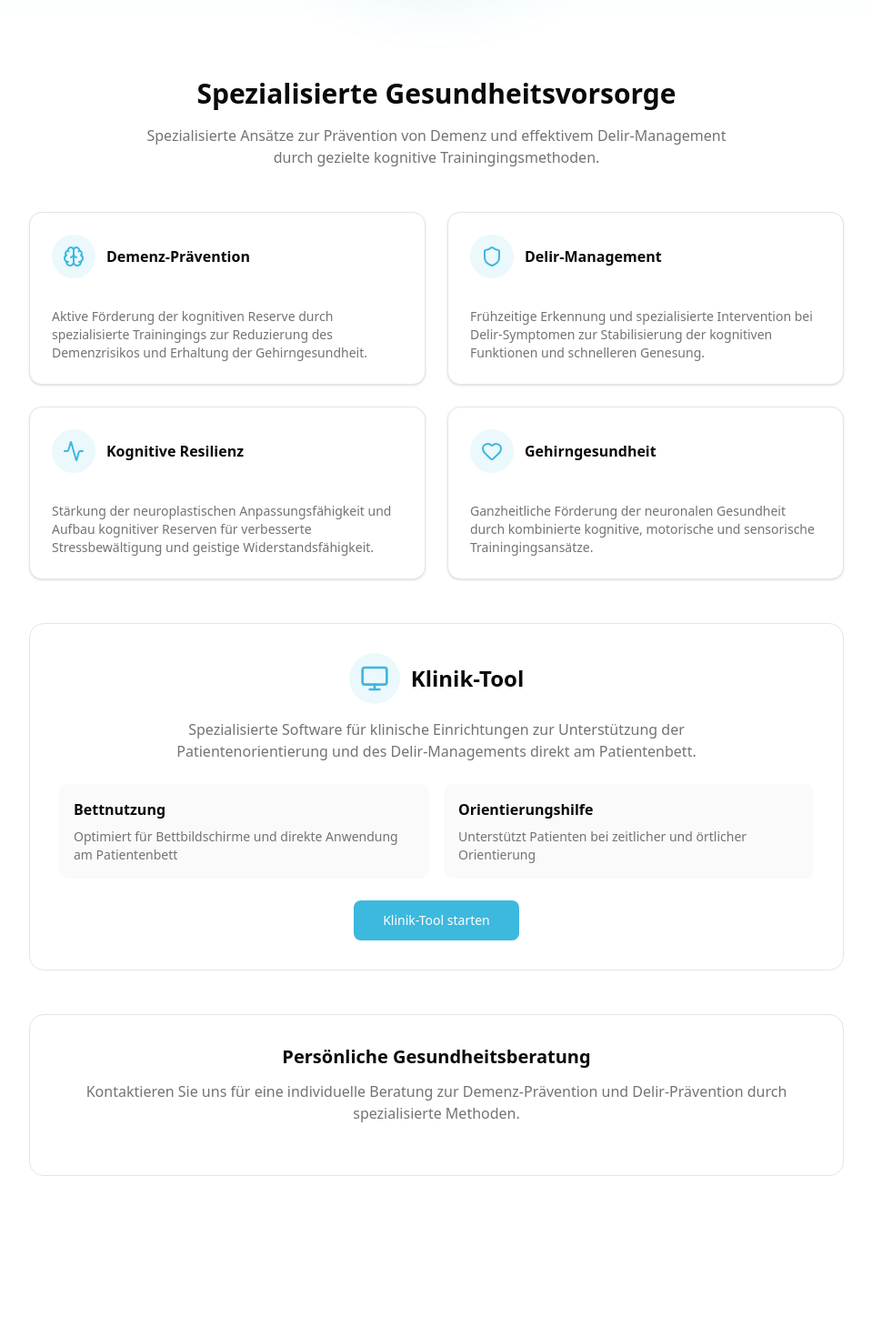
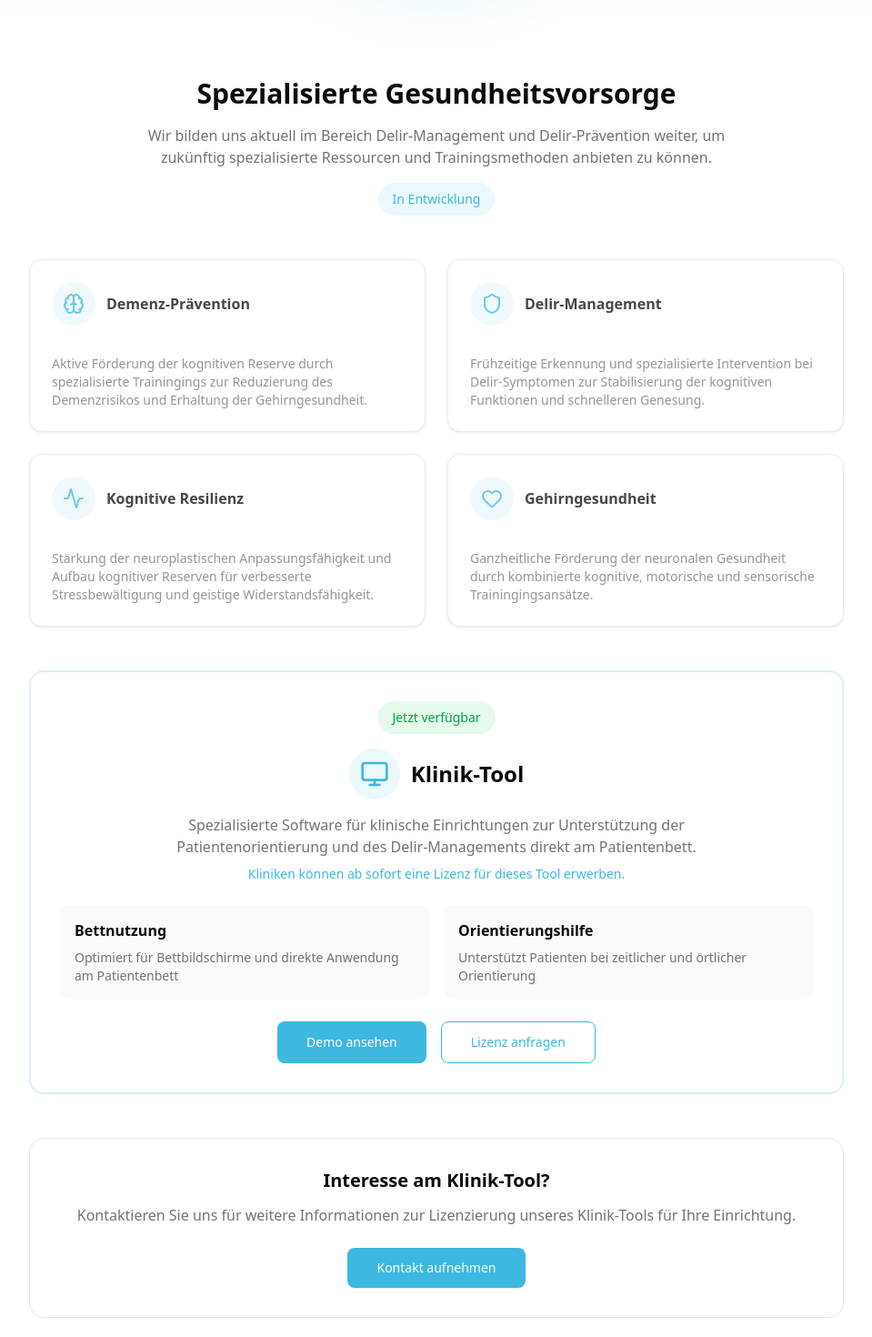
Before and after one commit to oliviajools/provoid-website-de, a Next.js app: page /health in a window 1280 px wide. Shown: the part 600-2070 px from the top of the page at 91% size, without its empty margins (160-1119 px from the left). Built offline with nearby package versions, Linux system fonts and the light colour scheme.

Commit message:
Health-Seite: Weiterbildungshinweis und Klinik-Tool Lizenzierung

```diff
--- a/app/health/page.tsx
+++ b/app/health/page.tsx
@@ -49,13 +49,16 @@ export default function HealthPage() {
         <div className="mx-auto max-w-4xl">
           <div className="text-center mb-12">
             <h2 className="text-2xl md:text-3xl font-bold mb-4">Spezialisierte Gesundheitsvorsorge</h2>
-            <p className="text-muted-foreground max-w-2xl mx-auto">
-              Spezialisierte Ansätze zur Prävention von Demenz und effektivem Delir-Management
-              durch gezielte kognitive Trainingingsmethoden.
+            <p className="text-muted-foreground max-w-2xl mx-auto mb-4">
+              Wir bilden uns aktuell im Bereich Delir-Management und Delir-Prävention weiter,
+              um zukünftig spezialisierte Ressourcen und Trainingsmethoden anbieten zu können.
             </p>
+            <div className="inline-block px-4 py-2 rounded-full bg-primary/10 text-primary text-sm font-medium">
+              In Entwicklung
+            </div>
           </div>
 
-          <div className="grid gap-6 md:grid-cols-2">
+          <div className="grid gap-6 md:grid-cols-2 opacity-75">
             <Card>
               <CardHeader>
                 <div className="flex items-center gap-3">
@@ -126,17 +129,23 @@ export default function HealthPage() {
           </div>
 
           {/* Klinik-Tool Section */}
-          <div className="mt-12 p-8 rounded-2xl border bg-card">
+          <div className="mt-12 p-8 rounded-2xl border-2 border-primary/20 bg-card">
             <div className="text-center mb-6">
+              <div className="inline-block px-4 py-2 rounded-full bg-green-500/10 text-green-600 text-sm font-medium mb-4">
+                Jetzt verfügbar
+              </div>
               <div className="flex items-center justify-center gap-3 mb-4">
                 <div className="rounded-full bg-primary/10 p-3">
                   <Monitor className="h-8 w-8 text-primary" />
                 </div>
                 <h3 className="text-2xl font-bold">Klinik-Tool</h3>
               </div>
-              <p className="text-muted-foreground max-w-2xl mx-auto mb-6">
+              <p className="text-muted-foreground max-w-2xl mx-auto mb-2">
                 Spezialisierte Software für klinische Einrichtungen zur Unterstützung der Patientenorientierung
                 und des Delir-Managements direkt am Patientenbett.
+              </p>
+              <p className="text-sm text-primary font-medium">
+                Kliniken können ab sofort eine Lizenz für dieses Tool erwerben.
               </p>
             </div>
 
@@ -155,21 +164,29 @@ export default function HealthPage() {
               </div>
             </div>
 
-            <div className="text-center">
+            <div className="flex flex-col sm:flex-row gap-4 justify-center">
               <a href="https://klinik.provoid.de"
                  className="inline-flex items-center justify-center rounded-md text-sm font-medium px-8 py-3 bg-primary text-primary-foreground hover:bg-primary/90 transition-colors">
-                Klinik-Tool starten
+                Demo ansehen
+              </a>
+              <a href="/kontakt"
+                 className="inline-flex items-center justify-center rounded-md text-sm font-medium px-8 py-3 border border-primary text-primary hover:bg-primary/10 transition-colors">
+                Lizenz anfragen
               </a>
             </div>
           </div>
 
           {/* CTA Section */}
           <div className="mt-12 text-center p-8 rounded-2xl border bg-card">
-            <h3 className="text-xl font-semibold mb-3">Persönliche Gesundheitsberatung</h3>
+            <h3 className="text-xl font-semibold mb-3">Interesse am Klinik-Tool?</h3>
             <p className="text-muted-foreground mb-6">
-              Kontaktieren Sie uns für eine individuelle Beratung zur Demenz-Prävention und
-              Delir-Prävention durch spezialisierte Methoden.
+              Kontaktieren Sie uns für weitere Informationen zur Lizenzierung unseres Klinik-Tools
+              für Ihre Einrichtung.
             </p>
+            <a href="/kontakt"
+               className="inline-flex items-center justify-center rounded-md text-sm font-medium px-8 py-3 bg-primary text-primary-foreground hover:bg-primary/90 transition-colors">
+              Kontakt aufnehmen
+            </a>
           </div>
         </div>
       </section>
```
